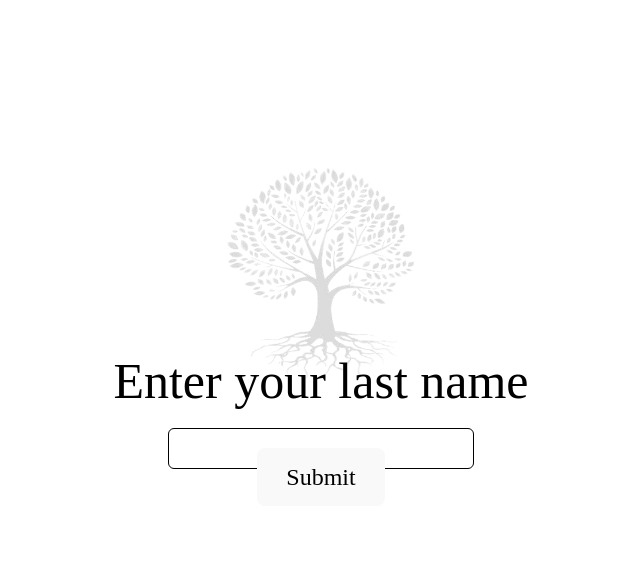
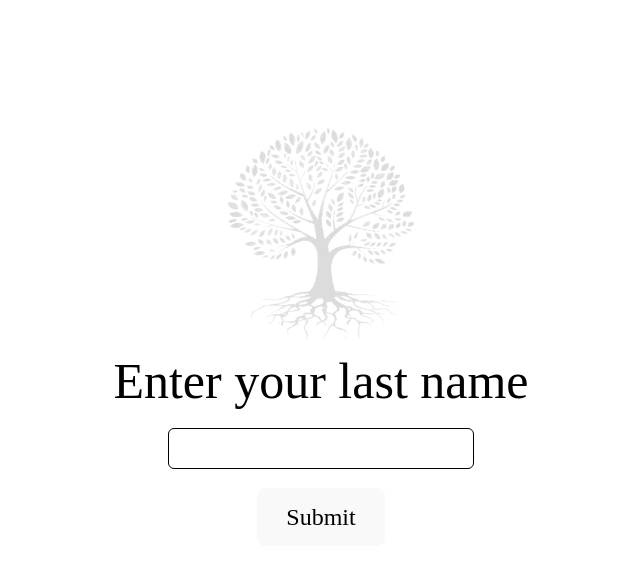
Before and after one commit to mondher812/Heritrace, a React (Vite) app in the folder frontend/: page / in a window 1280 px wide. Shown: the top 564 px of the page, without its empty margins (319-959 px from the left). Built offline with nearby package versions, Linux system fonts and the light colour scheme; no server answers.

Commit message:
Update landing.css

```diff
--- a/frontend/src/pages/landing.css
+++ b/frontend/src/pages/landing.css
@@ -40,9 +40,7 @@
   margin: 10px;
 }
 
-.landing-text {
-  margin: -40px;
-}
+
 button:hover {
   background-color: #717171;
   border: none;
```
